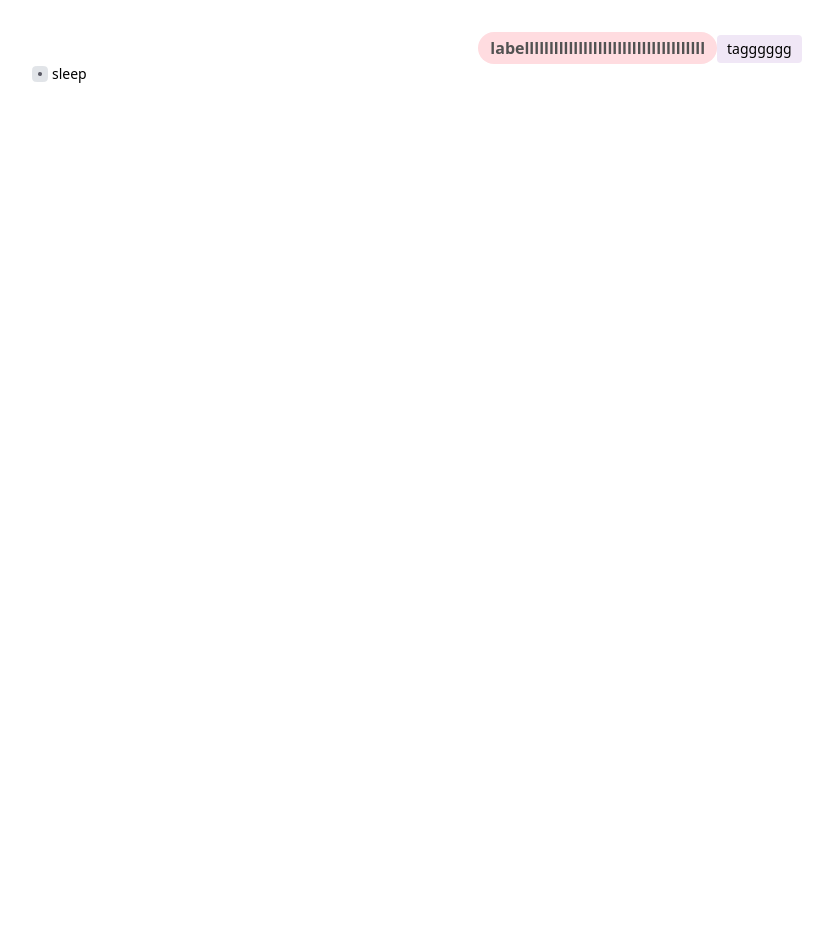
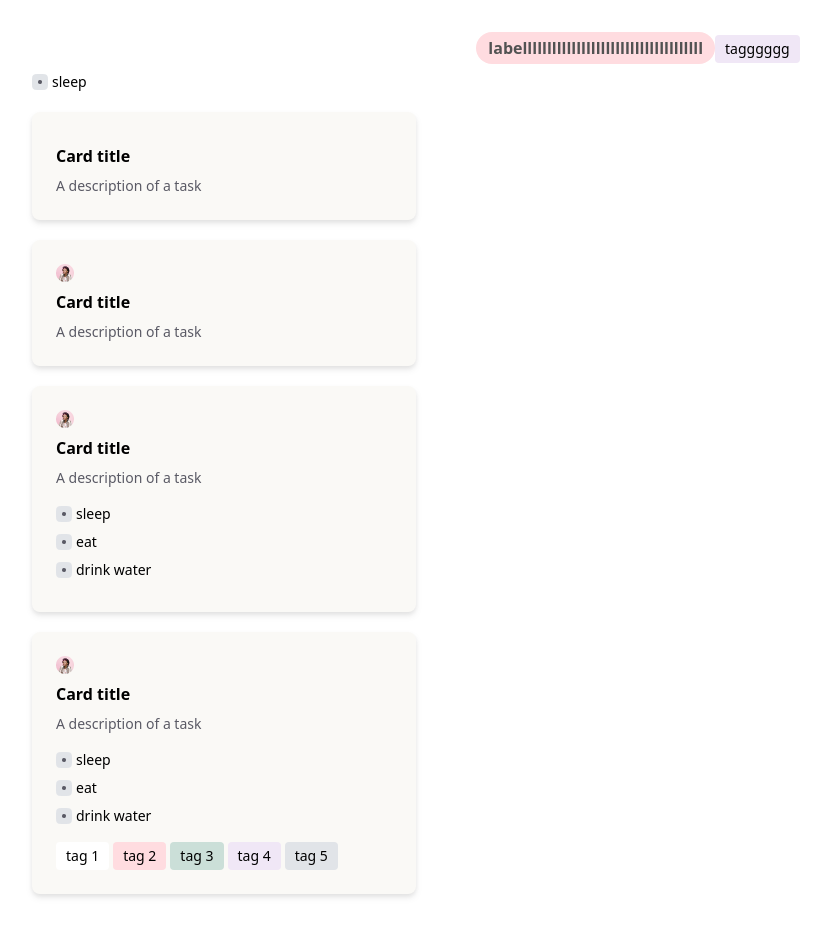
Before and after one commit to chocological13/dti-day5-kanban-board, a React (Vite) app: page / in a window 1280 px wide. Shown: the top 936 px of the page, without its empty margins (0-834 px from the left). Before the commit the page ends 800 px from the top, so only its background shows below. Built offline with nearby package versions, Linux system fonts and the light colour scheme.

Commit message:
feat: added cards

```diff
--- a/src/App.tsx
+++ b/src/App.tsx
@@ -1,14 +1,32 @@
 import "./App.css";
-import Checkbox from "./components/Tasks";
+import Tasks from "./components/Tasks";
 import Label from "./components/Label";
 import Tag from "./components/Tag";
+import Cards from "./components/Cards";
+
+interface LabelTagProps {
+  text: string;
+  color?: string;
+}
+
+const tags: LabelTagProps[] = [
+  { text: "tag 1", color: "white" }, // white tag
+  { text: "tag 2", color: "rose" }, // rose tag
+  { text: "tag 3", color: "green" }, // green tag
+  { text: "tag 4", color: "lavender" }, // lavender tag
+  { text: "tag 5", color: "gray" } // gray tag
+];
 
 function App() {
   return (
     <div>
       <Label text="labelllllllllllllllllllllllllllllllllllll" color="rose" />
       <Tag text="tagggggg" color="lavender" />
-      <Checkbox isDone={false} task="sleep" />
+      <Tasks task="sleep" />
+      <Cards heading="Card title" body="A description of a task" />
+      <Cards avatar heading="Card title" body="A description of a task" />
+      <Cards avatar heading="Card title" body="A description of a task" tasks={["sleep", "eat", "drink water"]} />
+      <Cards avatar heading="Card title" body="A description of a task" tasks={["sleep", "eat", "drink water"]} tags={tags} />
     </div>
   );
 }
--- /dev/null
+++ b/src/components/Cards.tsx
@@ -0,0 +1,35 @@
+import React from "react";
+import Tasks from "./Tasks";
+import Tag from "./Tag";
+import Avatar from "../assets/Avatar.png";
+
+interface LabelTagProps {
+  text: string;
+  color?: string;
+}
+
+interface CardsProp {
+  avatar?: boolean;
+  heading: string;
+  body: string;
+  tasks?: string[];
+  tags?: LabelTagProps[];
+}
+
+const Cards: React.FC<CardsProp> = ({ heading, body, tasks, avatar, tags }) => {
+  const tasksList = tasks?.map((task) => <Tasks key={task} task={task} />);
+  const avatarImg = <img src={Avatar} alt="avatar" />;
+  const cardTags = tags?.map((tag) => <Tag key={tag?.text} text={tag?.text} color={tag?.color} />);
+
+  return (
+    <div className="block rounded-lg bg-[#FAF9F6] p-6 drop-shadow-md text-left w-96 my-5">
+      {avatar && <div>{avatarImg}</div>}
+      <h2 className="font-['SF Pro Text'] text-base font-semibold my-2">{heading}</h2>
+      <p className="font-['SF Pro Text'] text-sm font-normal text-[#5A5A65]">{body}</p>
+      {tasksList && <div className="mt-4">{tasksList}</div>}
+      {cardTags && <div className="mt-4">{cardTags}</div>}
+    </div>
+  );
+};
+
+export default Cards;
--- a/src/components/Tag.tsx
+++ b/src/components/Tag.tsx
@@ -8,7 +8,7 @@ interface LabelTagProps {
 
 const Tag: React.FC<LabelTagProps> = ({ text, color }) => {
   return (
-    <div className={`${color && colorMap[color]} flex-auto rounded py-1 px-2.5 inline-flex justify-center`}>
+    <div className={`${color && colorMap[color]} flex-auto rounded py-1 px-2.5 inline-flex justify-center mr-1`}>
       <div className="font-['SF Pro Text'] text-sm font-medium text-center">{text}</div>
     </div>
   );
--- a/src/components/Tasks.tsx
+++ b/src/components/Tasks.tsx
@@ -3,18 +3,17 @@ import checked from "../assets/Checked.png";
 import unchecked from "../assets/Unchecked.png";
 
 interface ProgProp {
-  isDone: boolean;
   task: string;
 }
 
-const Checkbox: React.FC<ProgProp> = ({ isDone, task }) => {
-  const [status, setStatus] = useState(isDone);
+const Tasks: React.FC<ProgProp> = ({ task }) => {
+  const [status, setStatus] = useState(false);
   return (
-    <div className="flex gap-1 items-center" onClick={() => setStatus((prev) => !prev)}>
+    <div className="flex gap-1 items-center my-2" onClick={() => setStatus((prev) => !prev)}>
       <img className="w-4 h-4" src={status ? checked : unchecked} alt="progress" />
       <div className={`${status ? "line-through" : ""} font-['SF Pro Text'] font-medium text-sm text-center`}>{task}</div>
     </div>
   );
 };
 
-export default Checkbox;
+export default Tasks;
```
Also changed, not shown: src/assets/Avatar.png (added).
